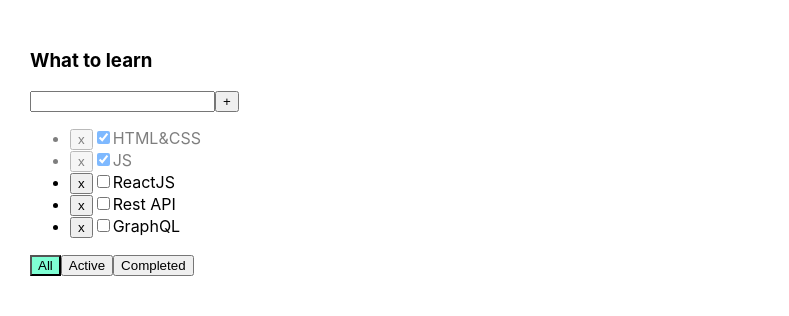
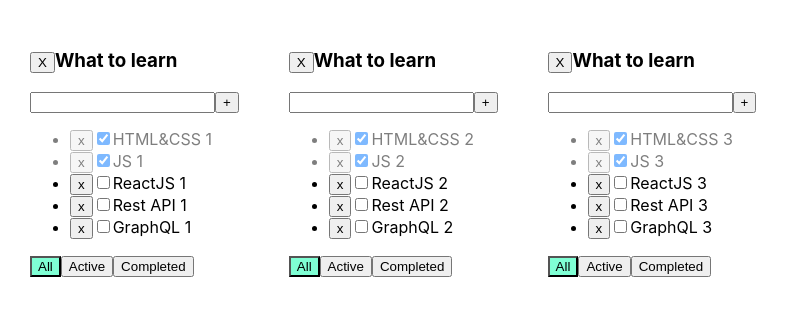
Before and after one commit to Belom7/TodoList_3.0, a React (Create React App) app: page / in a window 1280 px wide. Shown: the top 316 px of the page, without its empty margins (0-789 px from the left). Built offline with nearby package versions, Linux system fonts and the light colour scheme.

Commit message:
add: we multiplied the tudulist with tasks, added a button for deleting the tudulist

```diff
--- a/src/App.tsx
+++ b/src/App.tsx
@@ -1,59 +1,111 @@
 import React, {useState} from 'react';
 import './App.css';
-import {Todolist} from './Todolist';
+import {TaskType, Todolist} from './Todolist';
 import {v1} from "uuid";
 
 export type FilterValuesType = "all" | "active" | "completed";
+type TodoListType = {
+  id: string,
+  title: string,
+  filter: FilterValuesType
+}
+type TasksStateType = {
+  [todoListID: string]: TaskType[]
+}
 
 function App() {
 
-  let [tasks, setTasks] = useState([
-    {id: v1(), title: "HTML&CSS", isDone: true},
-    {id: v1(), title: "JS", isDone: true},
-    {id: v1(), title: "ReactJS", isDone: false},
-    {id: v1(), title: "Rest API", isDone: false},
-    {id: v1(), title: "GraphQL", isDone: false},
-  ]);
+  const todoListId_1 = v1()
+  const todoListId_2 = v1()
+  const todoListId_3 = v1()
 
-  function removeTask(id: string) {
-    let filteredTasks = tasks.filter(t => t.id !== id);
-    setTasks(filteredTasks);
+  const [todoLists, setTodoLists] = useState<TodoListType[]>([
+    {id: todoListId_1, title: "Wot to learn", filter: 'all'},
+    {id: todoListId_2, title: "Wot to Rus", filter: 'all'},
+    {id: todoListId_3, title: "Wot to By", filter: 'all'},
+  ])
+
+  const [tasks, setTasks] = useState({
+    [todoListId_1]: [
+      {id: v1(), title: "HTML&CSS 1", isDone: true},
+      {id: v1(), title: "JS 1", isDone: true},
+      {id: v1(), title: "ReactJS 1", isDone: false},
+      {id: v1(), title: "Rest API 1", isDone: false},
+      {id: v1(), title: "GraphQL 1", isDone: false},
+    ],
+    [todoListId_2]: [
+      {id: v1(), title: "HTML&CSS 2", isDone: true},
+      {id: v1(), title: "JS 2", isDone: true},
+      {id: v1(), title: "ReactJS 2", isDone: false},
+      {id: v1(), title: "Rest API 2", isDone: false},
+      {id: v1(), title: "GraphQL 2", isDone: false},
+    ],
+    [todoListId_3]: [
+      {id: v1(), title: "HTML&CSS 3", isDone: true},
+      {id: v1(), title: "JS 3", isDone: true},
+      {id: v1(), title: "ReactJS 3", isDone: false},
+      {id: v1(), title: "Rest API 3", isDone: false},
+      {id: v1(), title: "GraphQL 3", isDone: false},
+    ]
+  })
+
+
+  const removeTask = (todoListID: string, id: string) => {
+    setTasks({...tasks, [todoListID]: tasks[todoListID].filter(t => t.id !== id)});
+  }
+  const addTask = (todoListID: string, title: string) => {
+    const task = {id: v1(), title: title, isDone: false}
+    setTasks({...tasks, [todoListID]: [task, ...tasks[todoListID]]})
   }
 
-  const addTask = (title: string) => {
-    let task = {id: v1(), title: title, isDone: false}
-    setTasks([task, ...tasks])
+  const toggleTaskStatus = (todoListID: string, isDone: boolean, id: string) => {
+    setTasks({...tasks, [todoListID]: tasks[todoListID].map(e => e.id === id ? {...e, isDone} : e)})
   }
 
-
-  let [filter, setFilter] = useState<FilterValuesType>("all");
-
-  let tasksForTodolist = tasks;
-
-  if (filter === "active") {
-    tasksForTodolist = tasks.filter(t => !t.isDone);
+  const removeTodolist = (todoListID: string) => {
+    setTodoLists(todoLists.filter((todolist) => todolist.id !== todoListID))
+    delete tasks[todoListID]
   }
-  if (filter === "completed") {
-    tasksForTodolist = tasks.filter(t => t.isDone);
+  const addTodolist = (title: string) => {
+    setTodoLists([...todoLists, {id: v1(), title: title, filter: 'all'}])
+  }
+  const changeTodolistFilter = (todoListID: string, value: FilterValuesType) => {
+    setTodoLists(todoLists.map((tl) => tl.id === todoListID ? {...tl, filter: value} : tl))
   }
 
-  function changeFilter(value: FilterValuesType) {
-    setFilter(value);
+  const getFilteredTasksFoeRender = (someTasks: TaskType[], someFilterValue: FilterValuesType): TaskType[] => {
+    let tasksForTodolist = someTasks;
+
+    if (someFilterValue === "active") {
+      tasksForTodolist = someTasks.filter(t => !t.isDone);
+    }
+    if (someFilterValue === "completed") {
+      tasksForTodolist = someTasks.filter(t => t.isDone);
+    }
+    return tasksForTodolist
   }
 
-  const changeIsDone = (isDone: boolean, id: string) => {
-    setTasks(tasks.map(e => e.id === id ? {...e, isDone} : e))
-  }
+  const todolistForRender: JSX.Element[] = todoLists.map(el => {
+    const taskForRender = getFilteredTasksFoeRender(tasks[el.id], el.filter)
+    return (
+      <Todolist
+        key={el.id}
+        title="What to learn"
+        filter={el.filter}
+        todoListId={el.id}
+        tasks={taskForRender}
+        removeTask={removeTask}
+        changeFilter={changeTodolistFilter}
+        addTask={addTask}
+        changeIsDone={toggleTaskStatus}
+        removeTodolist={removeTodolist}
+      />
+    )
+  })
 
   return (
     <div className="App">
-      <Todolist title="What to learn"
-                tasks={tasksForTodolist}
-                removeTask={removeTask}
-                changeFilter={changeFilter}
-                addTask={addTask}
-                changeIsDone={changeIsDone}
-      />
+      {todolistForRender}
     </div>
   );
 }
--- a/src/Todolist.tsx
+++ b/src/Todolist.tsx
@@ -3,7 +3,7 @@
 import styles from './Todolist.module.css';
 
 
-type TaskType = {
+export type TaskType = {
   id: string
   title: string
   isDone: boolean
@@ -11,11 +11,15 @@
 
 type PropsType = {
   title: string
+  todoListId: string
+  filter: FilterValuesType,
   tasks: Array<TaskType>
-  removeTask: (taskId: string) => void
-  changeFilter: (value: FilterValuesType) => void
-  addTask: (title: string) => void
-  changeIsDone: (isDone: boolean, id: string) => void
+
+  removeTask: (todoListID: string, taskId: string) => void
+  changeFilter: (todoListID: string, value: FilterValuesType) => void
+  addTask: (todoListID: string, title: string) => void
+  changeIsDone: (todoListID: string, isDone: boolean, id: string) => void
+  removeTodolist: (todoListID: string) => void
 }
 
 export function Todolist(props: PropsType) {
@@ -31,7 +35,7 @@
   }
   const onClickHandler = () => {
     if (title.trim() !== '') {
-      props.addTask(title)
+      props.addTask(props.todoListId, title)
       setTitle('')
     } else {
       setError('Title is required')
@@ -43,15 +47,21 @@
     }
   }
   const tsarHandler = (value: FilterValuesType) => {
-    props.changeFilter(value)
+    props.changeFilter(props.todoListId, value)
     setButtonName(value)
   }
   const onChangeIsDoneHandler = (isDone: boolean, id: string) => {
-    props.changeIsDone(isDone, id)
+    props.changeIsDone(props.todoListId, isDone, id)
+  }
+  const onClickRemoveTodoListHandler = () => {
+    props.removeTodolist(props.todoListId)
   }
 
   return <div>
-    <h3>{props.title}</h3>
+    <h3>
+      <button onClick={onClickRemoveTodoListHandler}>X</button>
+      {props.title}
+    </h3>
     <div>
       <input className={error ? styles.error : ''}
              value={title}
@@ -65,7 +75,7 @@
       {
         props.tasks.map(t => <li key={t.id} className={t.isDone ? styles.isDone : ''}>
           <button onClick={() => {
-            props.removeTask(t.id)
+            props.removeTask(props.todoListId, t.id)
           }}>x
           </button>
           <input type="checkbox"
```
